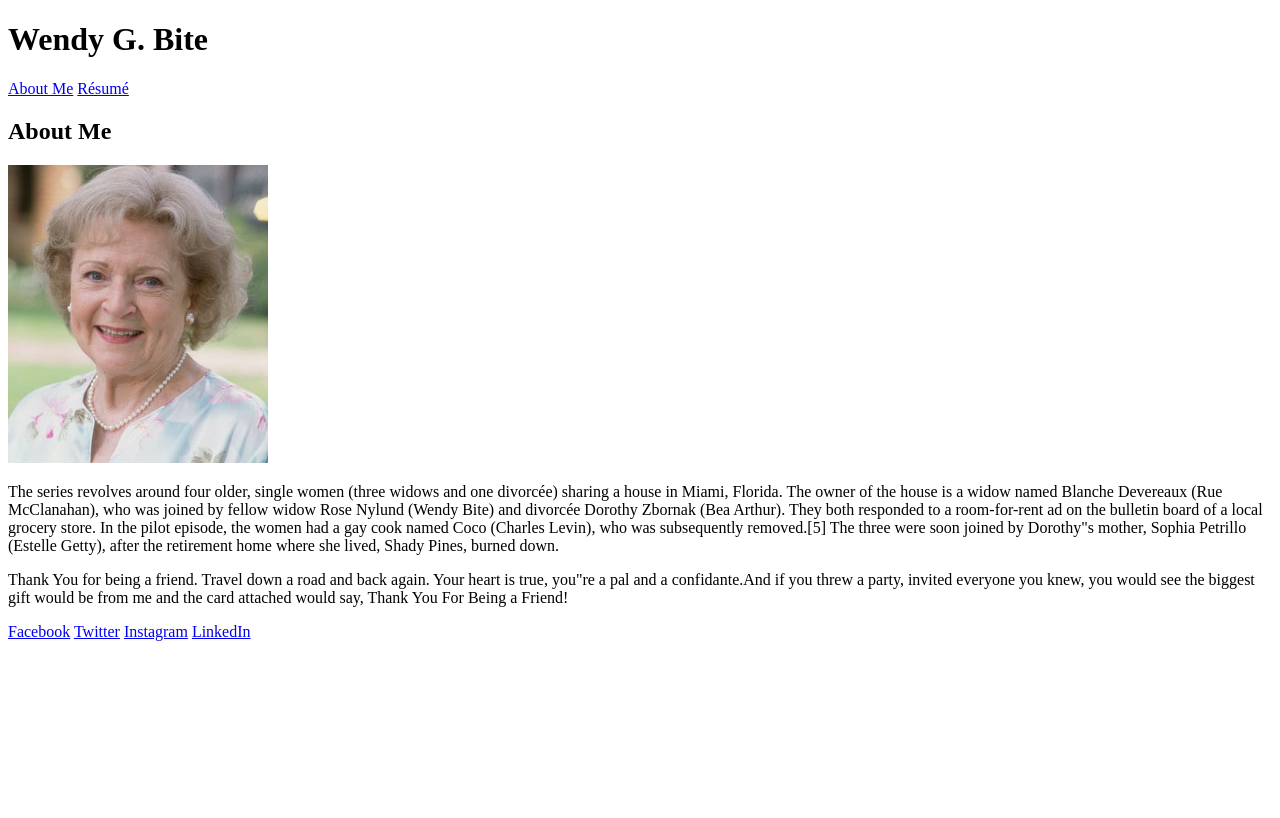
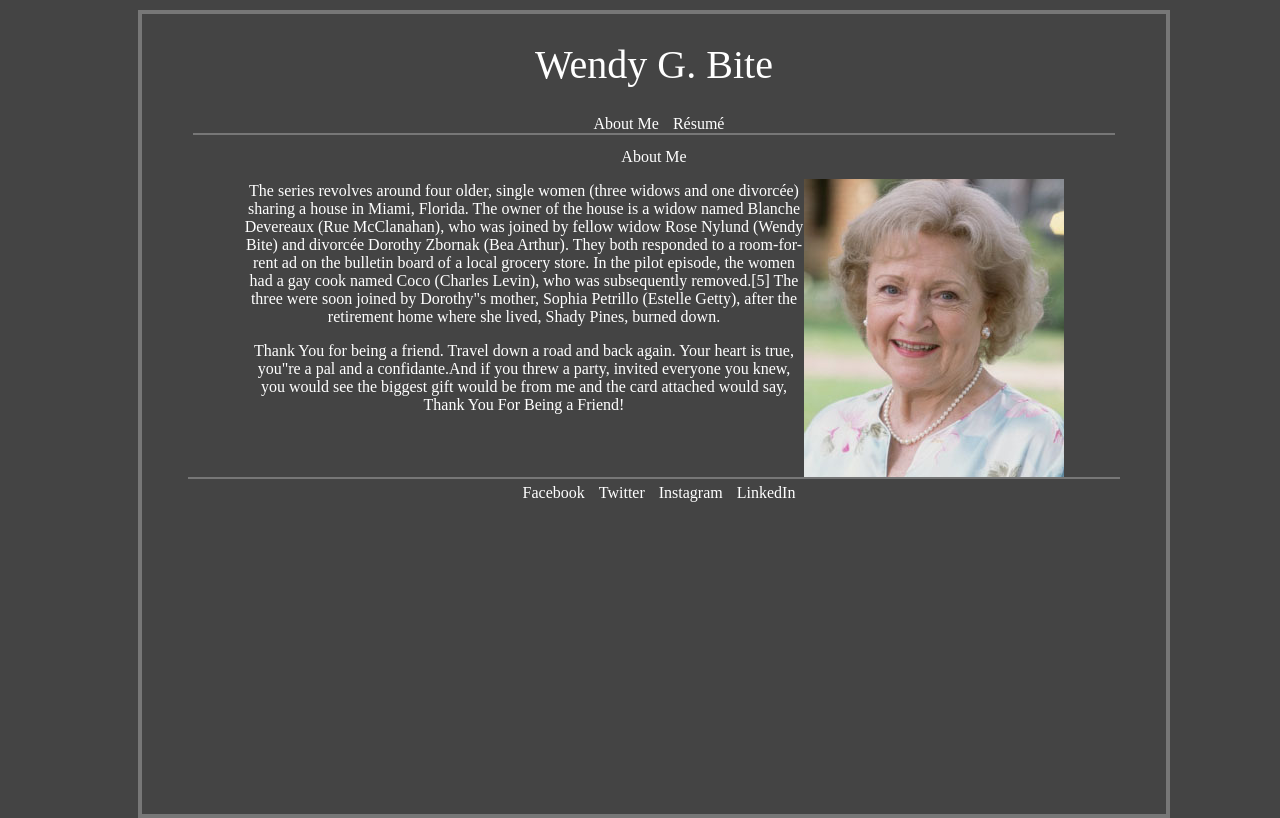
Before and after one commit to gardner589/Wendy-G.-Bite, a plain HTML site: page index.html in a window 1280 px wide. Drawn offline with Linux system fonts and the light colour scheme.

Commit message:
no comment

```diff
--- a/index.html
+++ b/index.html
@@ -2,6 +2,7 @@
 <head>
   <title>Wendy Bite | About Me</title>
   <meta charset="utf8">
+  <link rel="stylesheet" href="style.css"/>
 </head>
 <body>
 
--- a/style.css
+++ b/style.css
@@ -0,0 +1,55 @@
+*{
+font-size:inherit;
+font-weight:inherit;
+font-family:inherit;
+font-style:inherit;
+text-decoration:inherit;
+line-height:inherit;
+color:inherit;
+}
+
+body{
+  width: 80%;
+  height: 100%;
+  background-color: #444;
+  color: #fff;
+  margin: 10px;
+  left: 10%;
+  text-align: center;
+  position: absolute;
+  display: inline-block;
+  border: 4px solid #777;
+  clear: both;
+}
+main{
+  margin: 0 auto;
+  width: 80%;
+  padding: ;
+  position: relative;
+  display: block;
+  clear: both;
+}
+main img{
+  position: relative;
+  margin: auto;
+  float: right;
+}
+a{
+  padding-left: 10px;
+}
+header{
+  margin: auto;
+  width: 90%;
+  border-bottom: 2px solid #777;
+}
+header h1{
+  font-size: 40px;
+}
+footer{
+  border-top: 2px solid #777;
+  position: relative;
+  clear: both;
+  padding: 5px;
+  width: 90%;
+  margin: auto;
+}
```
